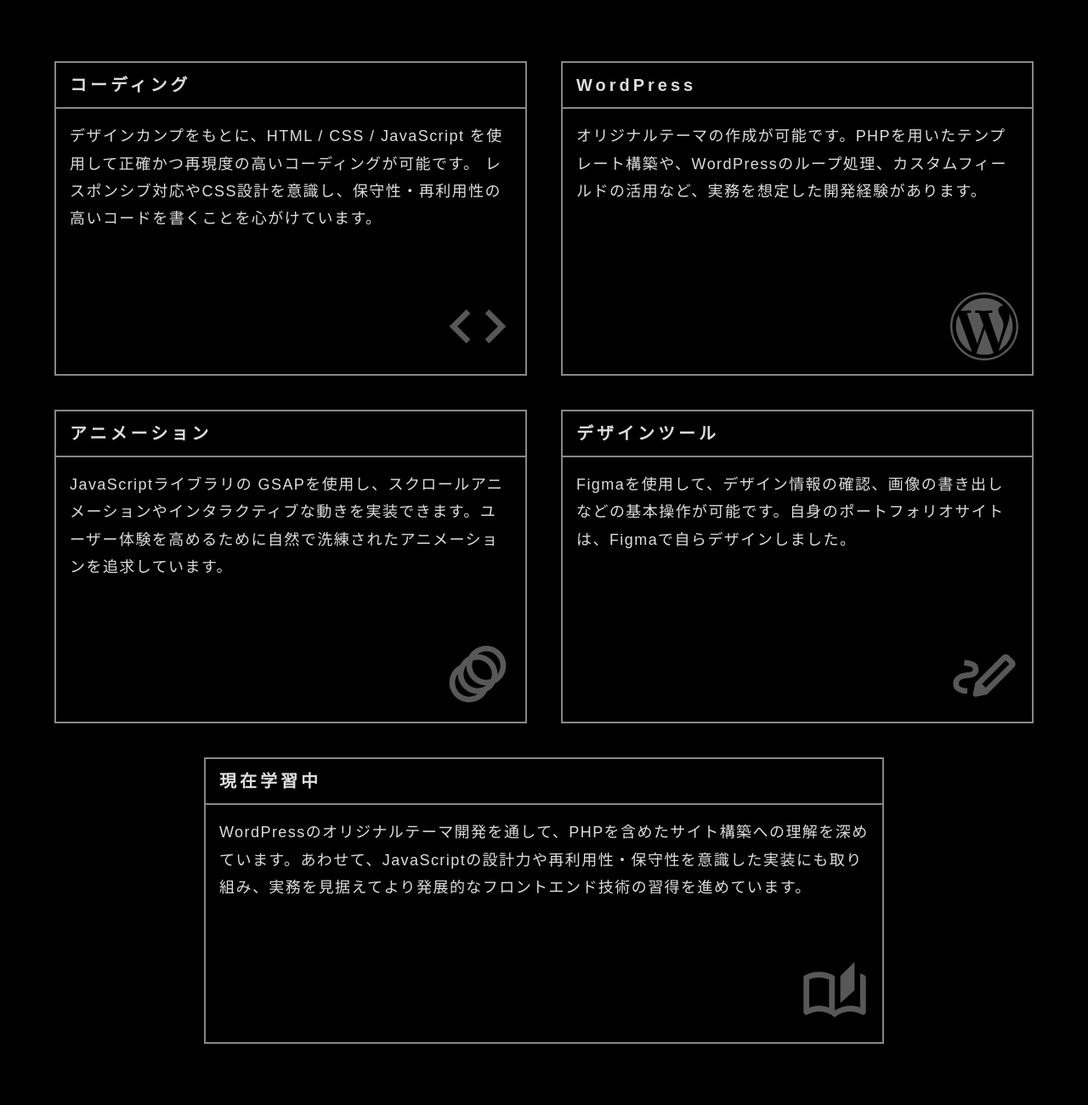
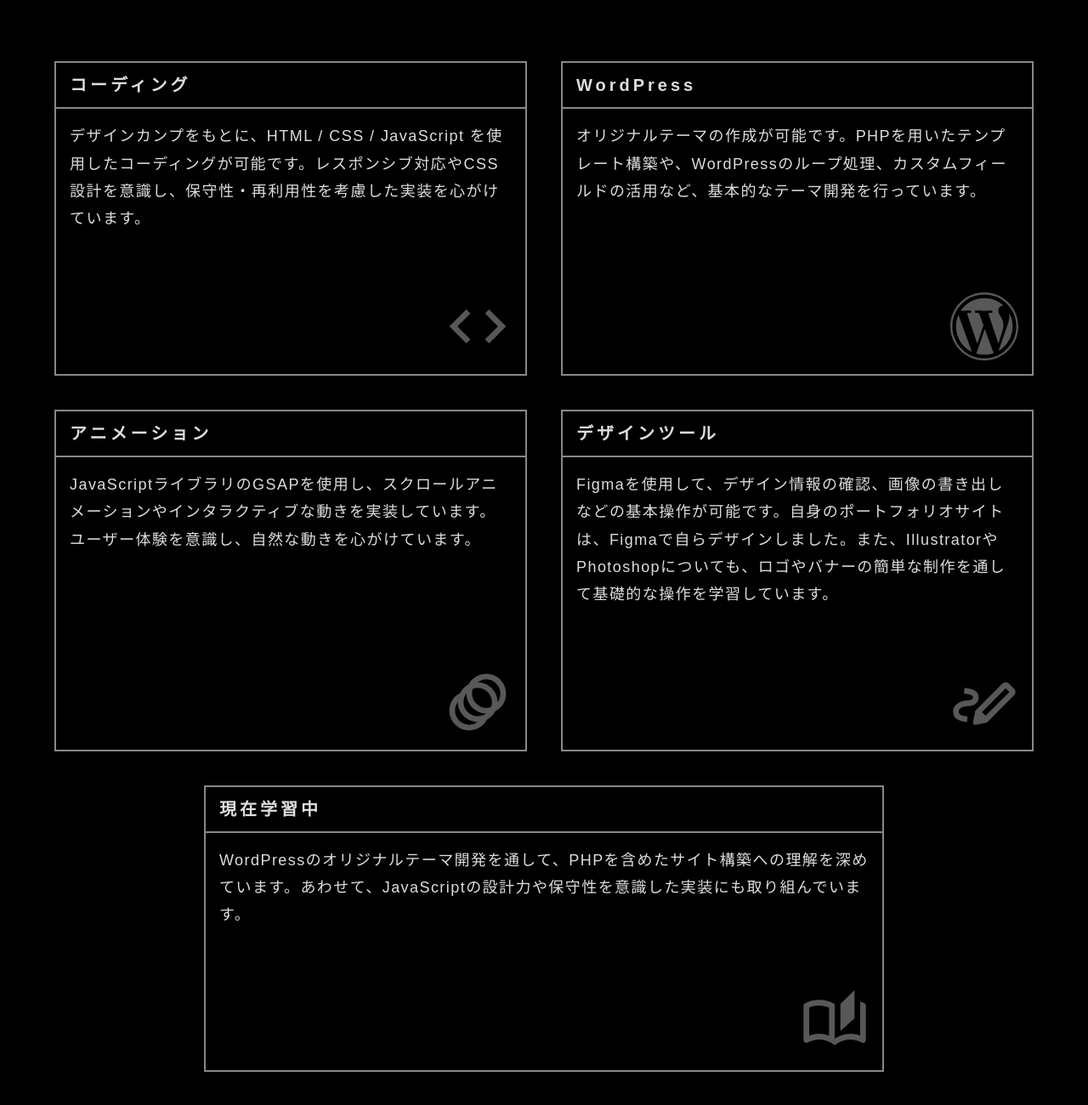
Before and after one commit to seiyaie/my-portfolio, a website with bundled scripts: page index.html in a window 1280 px wide. Shown: the part 3898-5198 px from the top of the page at 85% size. Built offline with nearby package versions, Linux system fonts and the light colour scheme; animation ran at ten frames a second; a web font is replaced by a local one.

Commit message:
refactor: top-skillsのテキストを変更

```diff
--- a/index.html
+++ b/index.html
@@ -490,28 +490,28 @@
                     <ul class="top-skills-list">
                         <li class="top-skills-item">
                             <h3 class="top-skills-item-title">コーディング</h3>
-                            <p class="top-skills-item-text">デザインカンプをもとに、HTML / CSS / JavaScript を使用して正確かつ再現度の高いコーディングが可能です。 レスポンシブ対応やCSS設計を意識し、保守性・再利用性の高いコードを書くことを心がけています。</p>
+                            <p class="top-skills-item-text">デザインカンプをもとに、HTML / CSS / JavaScript を使用したコーディングが可能です。レスポンシブ対応やCSS設計を意識し、保守性・再利用性を考慮した実装を心がけています。</p>
                             <div class="top-skills-item-icon top-skills-item-icon--coding"></div>
                         </li>
                         <li class="top-skills-item">
                             <h3 class="top-skills-item-title">WordPress</h3>
-                            <p class="top-skills-item-text">オリジナルテーマの作成が可能です。PHPを用いたテンプレート構築や、WordPressのループ処理、カスタムフィールドの活用など、実務を想定した開発経験があります。</p>
+                            <p class="top-skills-item-text">オリジナルテーマの作成が可能です。PHPを用いたテンプレート構築や、WordPressのループ処理、カスタムフィールドの活用など、基本的なテーマ開発を行っています。</p>
                             <div class="top-skills-item-icon top-skills-item-icon--wordpress"></div>
                         </li>
                         <li class="top-skills-item">
                             <h3 class="top-skills-item-title">アニメーション</h3>
-                            <p class="top-skills-item-text">JavaScriptライブラリの GSAPを使用し、スクロールアニメーションやインタラクティブな動きを実装できます。ユーザー体験を高めるために自然で洗練されたアニメーションを追求しています。</p>
+                            <p class="top-skills-item-text">JavaScriptライブラリのGSAPを使用し、スクロールアニメーションやインタラクティブな動きを実装しています。ユーザー体験を意識し、自然な動きを心がけています。</p>
                             <div class="top-skills-item-icon top-skills-item-icon--animation"></div>
                         </li>
 
                         <li class="top-skills-item">
                             <h3 class="top-skills-item-title">デザインツール</h3>
-                            <p class="top-skills-item-text">Figmaを使用して、デザイン情報の確認、画像の書き出しなどの基本操作が可能です。自身のポートフォリオサイトは、Figmaで自らデザインしました。</p>
+                            <p class="top-skills-item-text">Figmaを使用して、デザイン情報の確認、画像の書き出しなどの基本操作が可能です。自身のポートフォリオサイトは、Figmaで自らデザインしました。また、IllustratorやPhotoshopについても、ロゴやバナーの簡単な制作を通して基礎的な操作を学習しています。</p>
                             <div class="top-skills-item-icon top-skills-item-icon--design"></div>
                         </li>
                         <li class="top-skills-item">
                             <h3 class="top-skills-item-title">現在学習中</h3>
-                            <p class="top-skills-item-text">WordPressのオリジナルテーマ開発を通して、PHPを含めたサイト構築への理解を深めています。あわせて、JavaScriptの設計力や再利用性・保守性を意識した実装にも取り組み、実務を見据えてより発展的なフロントエンド技術の習得を進めています。</p>
+                            <p class="top-skills-item-text">WordPressのオリジナルテーマ開発を通して、PHPを含めたサイト構築への理解を深めています。あわせて、JavaScriptの設計力や保守性を意識した実装にも取り組んでいます。</p>
                             <div class="top-skills-item-icon top-skills-item-icon--learn"></div>
                         </li>
                     </ul>
```
